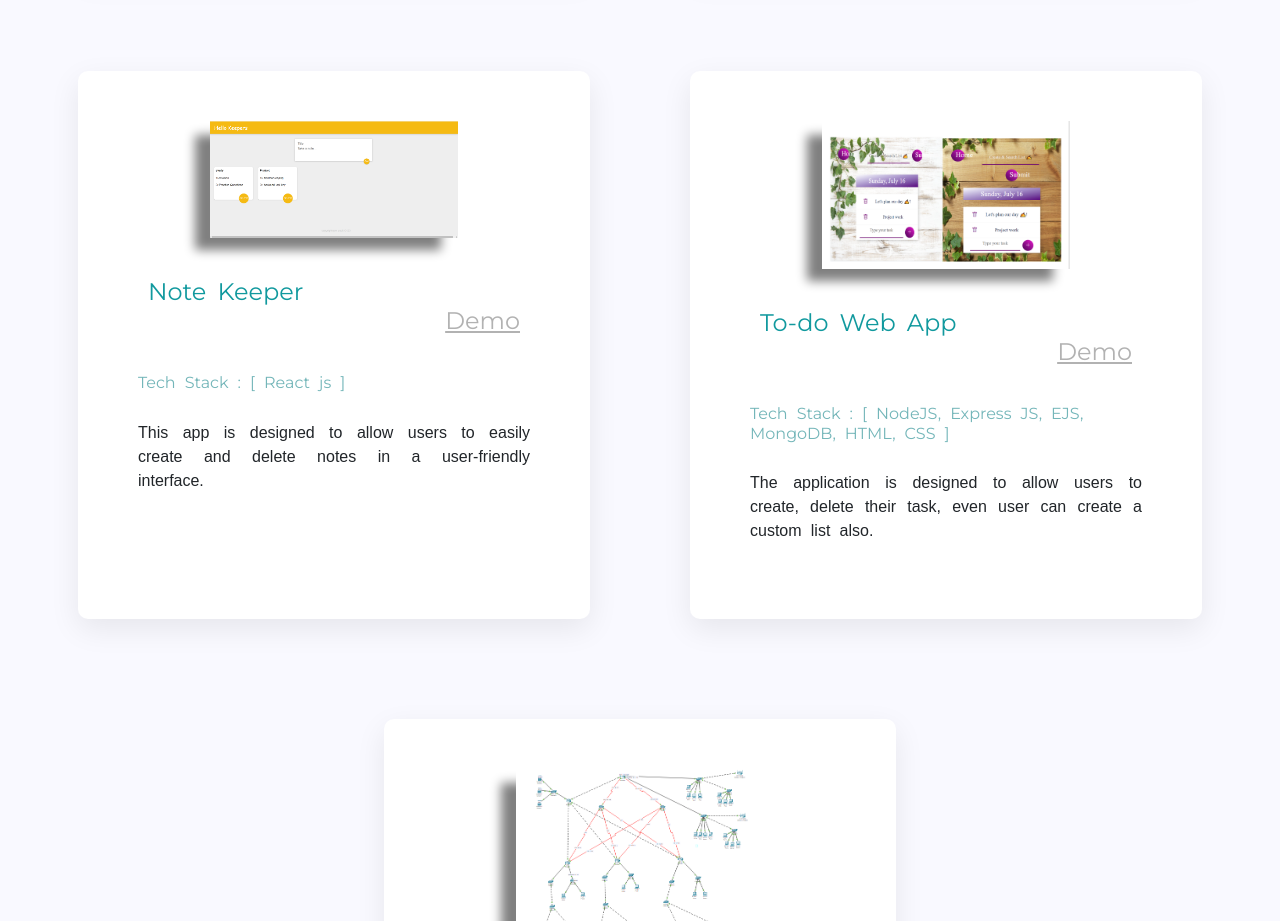
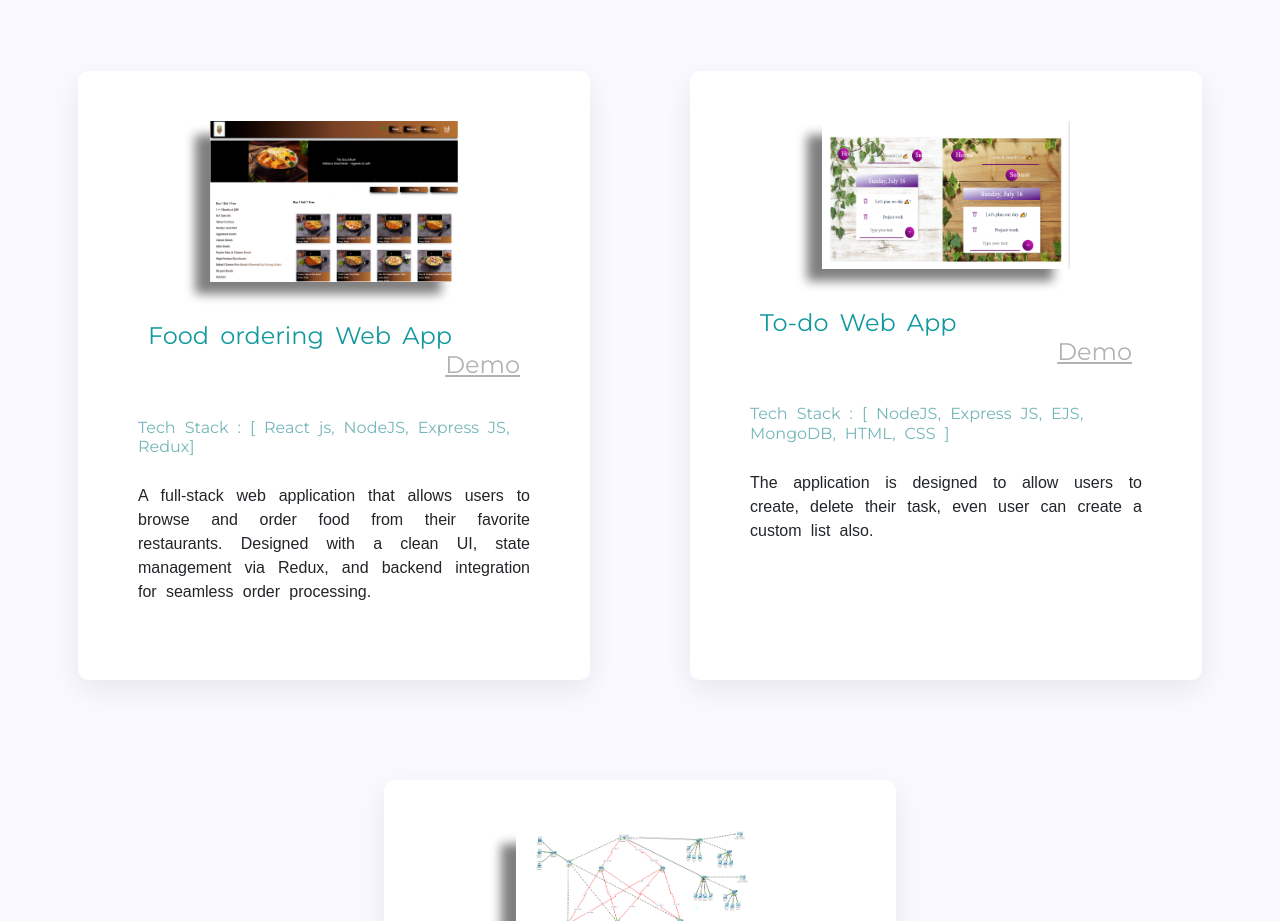
Before and after one commit to preetikumari560/wevdev-portfolio, a plain HTML site: page index.html in a window 1280 px wide. Shown: the part 4220-5141 px from the top of the page. Drawn offline with nearby package versions, Linux system fonts and the light colour scheme.

Commit message:
food ordering details

```diff
--- a/index.html
+++ b/index.html
@@ -159,10 +159,11 @@
 
         <article class="project-row">
 
-          <img class="frontend1" src="images/notes-keeper.png" alt="">
-          <h3>	Note Keeper  <a href="https://react-note-keeper.vercel.app/">Demo</a>  </h3>
-          <h4>Tech Stack : [ React js ]</h4>
-          <p>This app is designed to allow users to easily create and delete notes in a user-friendly interface.</p>
+          <img class="frontend1" src="images/food-order.png" alt="">
+          <h3>	Food ordering   Web App  <a href="https://react-note-keeper.vercel.app/">Demo</a>  </h3>
+          <h4>Tech Stack : [ React js, NodeJS, Express JS, Redux]</h4>
+          <p>    A full-stack web application that allows users to browse and order food from their favorite restaurants.
+    Designed with a clean UI, state management via Redux, and backend integration for seamless order processing.</p>
 
       </article>
       <article class="project-row">
```
Also changed, not shown: images/food-order.png (added).
